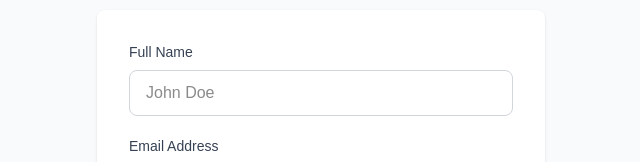
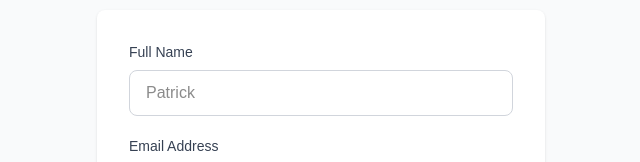
Before and after one commit to Jeremymarube/regen, a Next.js app in the folder client/: page /auth/register in a window 1280 px wide. Shown: the part 218-380 px from the top of the page, without its empty margins (319-959 px from the left). Built offline with nearby package versions, Linux system fonts and the light colour scheme; no server answers; a web font is replaced by a local one.

Commit message:
Update changes

```diff
--- a/client/src/app/auth/register/page.jsx
+++ b/client/src/app/auth/register/page.jsx
@@ -70,7 +70,7 @@ export default function Register() {
                 onChange={(e) => setName(e.target.value)}
                 required
                 className="w-full px-4 py-2.5 border border-gray-300 rounded-lg focus:ring-2 focus:ring-green-500 focus:border-transparent outline-none transition"
-                placeholder="John Doe"
+                placeholder="Patrick"
               />
             </div>
 
```
